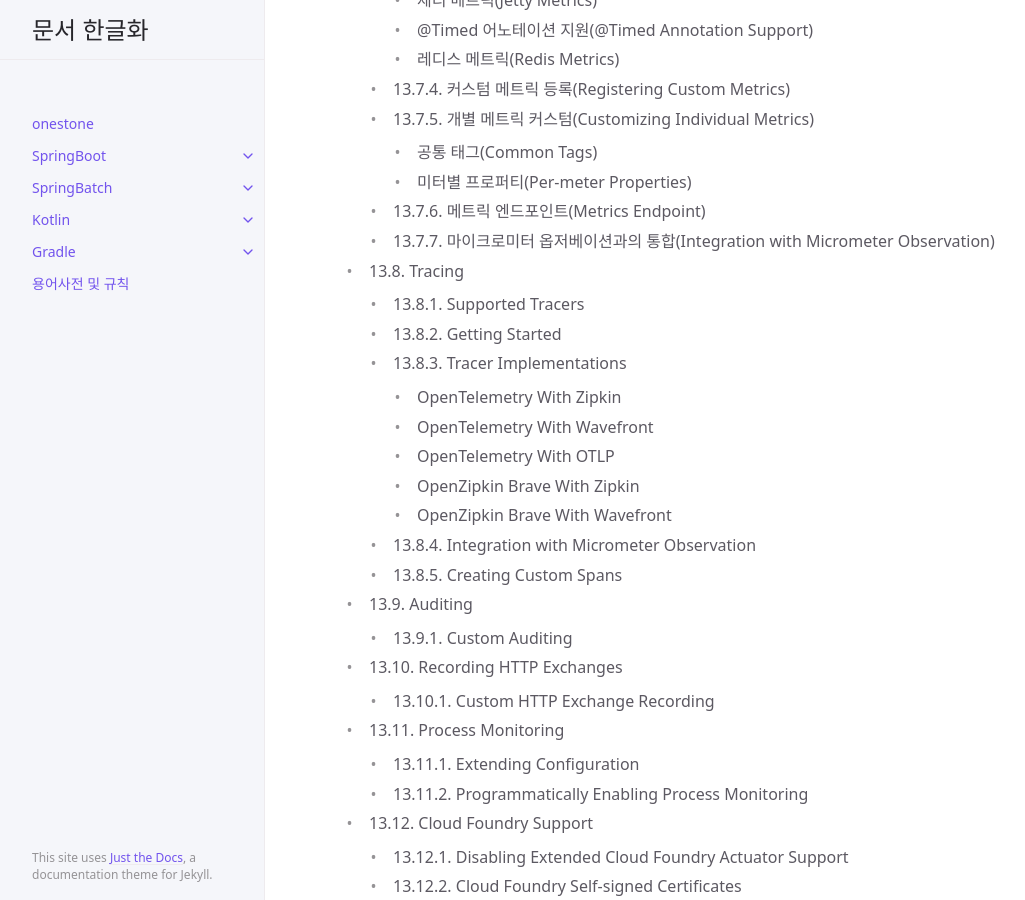
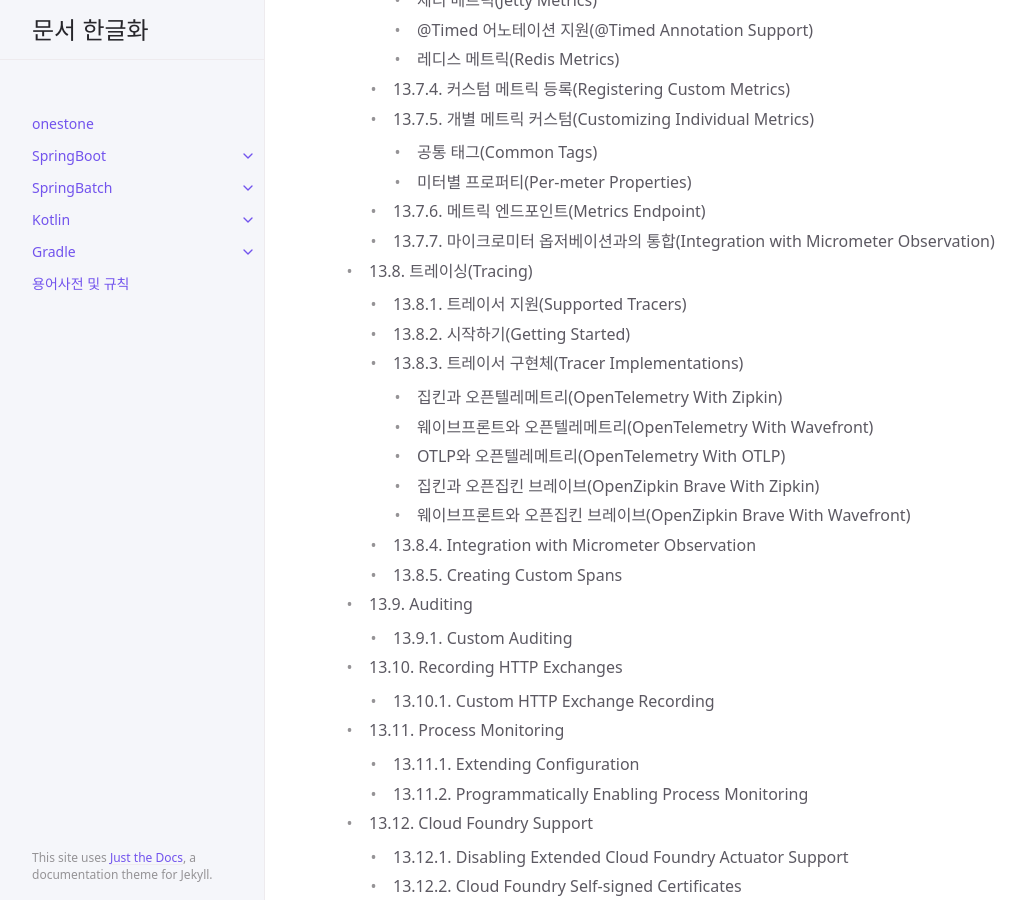
Before and after one commit to onestone9900/onestone9900.github.io, a Jekyll site: the page built from docs/spring_boot/3.1.1/spring_boot/13.production_ready_features.md, in a window 1280 px wide and 900 px high, scrolled down 2885 px. Shown: the whole window, without its empty margins (107-1132 px from the left). Built offline with Jekyll 4.4.1, drawn with Linux system fonts in a browser that asks for light colours; some of the changed text lies outside the part shown.

Commit message:
docs: spring boot - 목차 한글화

````diff
--- a/docs/spring_boot/3.1.1/spring_boot/13.production_ready_features.md
+++ b/docs/spring_boot/3.1.1/spring_boot/13.production_ready_features.md
@@ -105,15 +105,15 @@ nav_order: 13
           - 미터별 프로퍼티(Per-meter Properties)
         - 13.7.6. 메트릭 엔드포인트(Metrics Endpoint)
         - 13.7.7. 마이크로미터 옵저베이션과의 통합(Integration with Micrometer Observation)
-      - 13.8. Tracing
-        - 13.8.1. Supported Tracers
-        - 13.8.2. Getting Started
-        - 13.8.3. Tracer Implementations
-          - OpenTelemetry With Zipkin
-          - OpenTelemetry With Wavefront
-          - OpenTelemetry With OTLP
-          - OpenZipkin Brave With Zipkin
-          - OpenZipkin Brave With Wavefront
+      - 13.8. 트레이싱(Tracing)
+        - 13.8.1. 트레이서 지원(Supported Tracers)
+        - 13.8.2. 시작하기(Getting Started)
+        - 13.8.3. 트레이서 구현체(Tracer Implementations)
+          - 집킨과 오픈텔레메트리(OpenTelemetry With Zipkin)
+          - 웨이브프론트와 오픈텔레메트리(OpenTelemetry With Wavefront)
+          - OTLP와 오픈텔레메트리(OpenTelemetry With OTLP)
+          - 집킨과 오픈집킨 브레이브(OpenZipkin Brave With Zipkin)
+          - 웨이브프론트와 오픈집킨 브레이브(OpenZipkin Brave With Wavefront)
         - 13.8.4. Integration with Micrometer Observation
         - 13.8.5. Creating Custom Spans
       - 13.9. Auditing
@@ -3042,7 +3042,7 @@ Hello World!
 `log.pattern.level` 프로퍼티를 ```%5p [${spring.application.name:},%X{traceId:-},%X{spanId:-}]```로 설정하여 로그에 현재 트레이스 및 범위 ID를 포함할 수 있다.
 
 
-### 13.8.3. 트레이서 구현(Tracer Implementations)
+### 13.8.3. 트레이서 구현체(Tracer Implementations)
 마이크로미터 트레이서(Micrometer Tracer)는 여러 트레이서 구현체을 지원하므로 스프링 부트에서는 여러 의존성 조합이 가능하다.
 
 모든 트레이서 구현에는 `org.springframework.boot:spring-boot-starter-actuator` 의존성이 필요하다.
````
